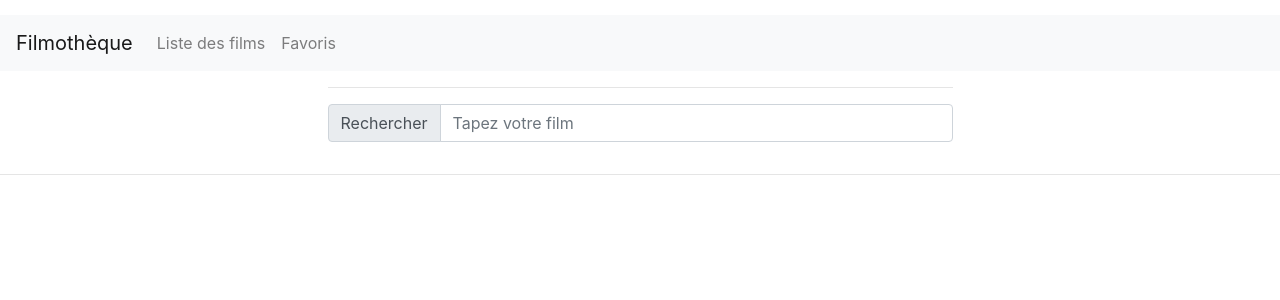
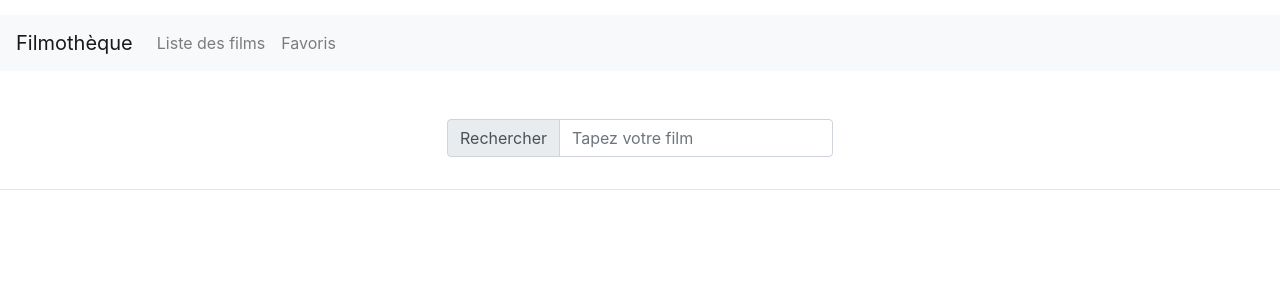
Before and after one commit to gaetanse/Filmotheque-VueJS, a Vue app: page / in a window 1280 px wide. Shown: the top 300 px of the page. Built offline with nearby package versions, Linux system fonts and the light colour scheme; what v-reset-input, vue-localstorage would draw is missing.

Commit message:
fix design

```diff
--- a/src/App.vue
+++ b/src/App.vue
@@ -6,7 +6,7 @@
       <button class="navbar-toggler" type="button" data-toggle="collapse" data-target="#navbarNav" aria-controls="navbarNav" aria-expanded="false" aria-label="Toggle navigation">
         <span class="navbar-toggler-icon"></span>
       </button>
-      <div class="collapse navbar-collapse" id="navbarNav">
+      <div class="nav-bar" id="navbarNav">
         <ul class="navbar-nav">
           <li class="nav-item active">
             <router-link to="/"><a class="nav-link" href="#">Liste des films <span class="sr-only">(current)</span></a></router-link>
--- a/src/components/Favoris.vue
+++ b/src/components/Favoris.vue
@@ -16,11 +16,15 @@
                     <div class="card-footer text-muted">
                         {{ data['data']['release_date']}}
                     </div>
+
+
+                    <button class="btn btn-primary">Infos du film</button>
+                    <br>
+                    <button class="btn btn-primary">Supprimer en favoris</button>
+
                 </div>
             </h5>
             <h5 v-else>Vos favoris sont vides </h5>
-            <button type="button" class="close" aria-label="Close">
-            </button>
         </div>
     </div>
 </template>
--- a/src/components/Liste.vue
+++ b/src/components/Liste.vue
@@ -1,8 +1,8 @@
 <template>
     <div class="liste">
         <div class="row align-items-center" style="height: 100%">
-            <div class="col-md-6 mx-auto">
-                <hr>
+            <div class=" mx-auto">
+                <br><br>
                 <form @submit.prevent="">
                     <div class="input-group mb-3">
                         <div class="input-group-prepend">
@@ -16,10 +16,16 @@
             </div>
         </div>
         <hr>
+        <br>
 
         <div v-if="jsonData!==null">
-            <div class="card-deck">
-                <div class="card" v-for="(data, index) in jsonData['data']['results']" :key='index'>
+
+            <div class="container">
+                <section class="row">
+
+                <div class="col-xl-2 card" v-for="(data, index) in jsonData['data']['results']" :key='index' style="margin-left: 50px;">
+
+                    <br>
 
                     <div v-if="data['poster_path']!==null">
                         <img class="card-img-top" v-bind:src="'https://image.tmdb.org/t/p/w500/'+data['poster_path']">
@@ -34,20 +40,20 @@
                         <br><br>
                         <button v-on:click="addFav(data['id'])" class="btn btn-primary">Mettre en favoris</button>
                     </div>
-                    </div>
+                </div>
 
-                </div>
-            <br>
+                </section>
 
+            </div>
         </div>
 
     </div>
 </template>
 
 <style>
-    .card-deck .card {
-        max-width: calc(25% - 30px);
-    }
+
+    [class*="col"] { margin-bottom: 3%; }
+
     .input {
         box-shadow: 0 0 5px rgba(0, 0, 0, 1);
         padding: 3px 0px 3px 3px;
```
